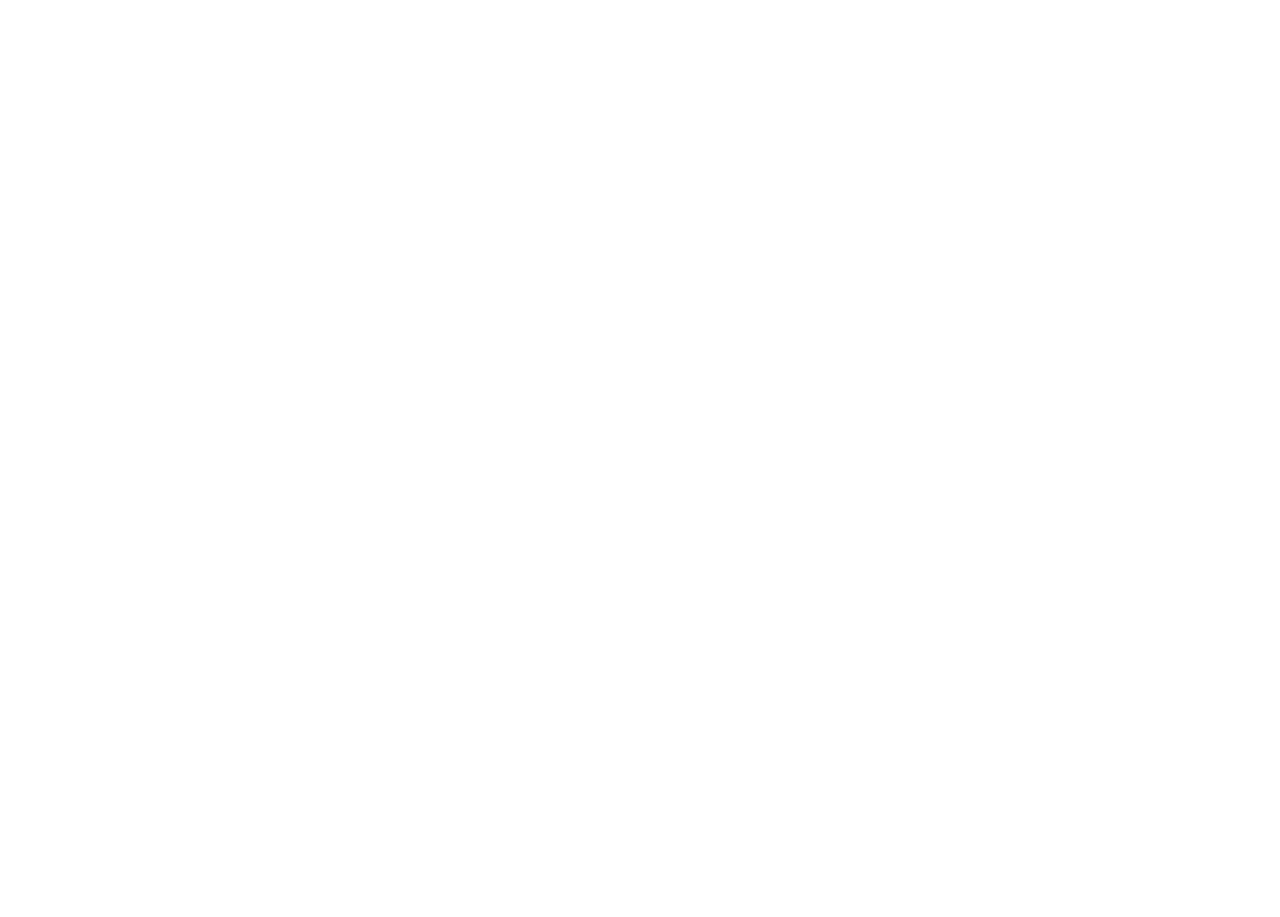
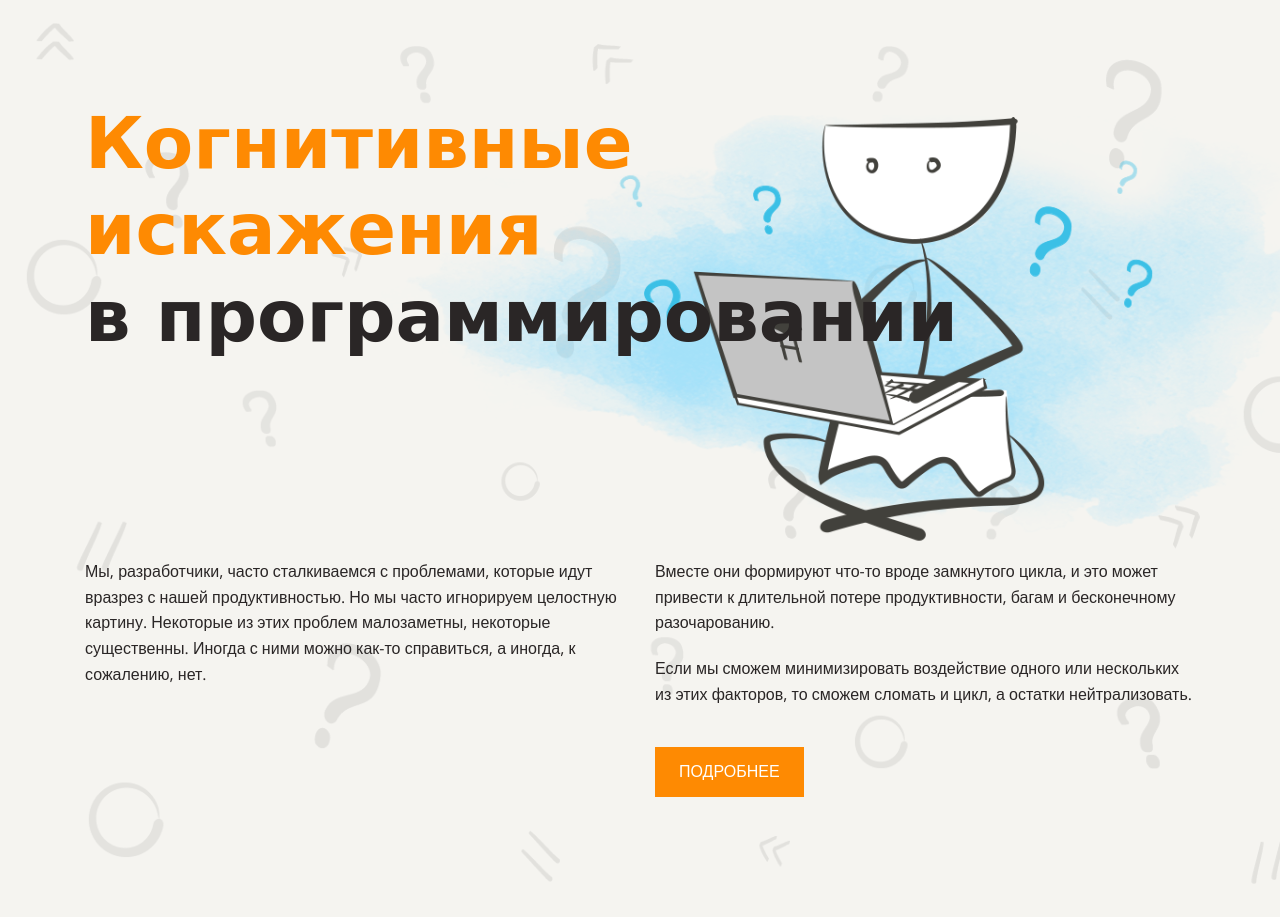
Before and after one commit to iashchuk/layout-designer-project-lvl1, a website: page src/index.html in a window 1280 px wide. Before the commit the page ends 800 px from the top, so only its background shows below. Drawn offline with nearby package versions, Linux system fonts and the light colour scheme; a web font is replaced by a local one.

Commit message:
Add header section

```diff
--- a/src/index.html
+++ b/src/index.html
@@ -6,12 +6,51 @@
     <meta http-equiv="X-UA-Compatible" content="ie=edge" />
     <title>Когнитивные искажения: iashchuk</title>
     <link rel="stylesheet" href="styles/style.css" />
+    <link rel="stylesheet" href="styles/header.css" />
   </head>
   <body>
-        <div class="container">
-            <header></header>
+    <header class="bg-image bg-light overflow-hidden">
+      <div class="section">
+        <div class="promo">
+          <h1 class="title-header">
+            <span class="text-main">Когнитивные искажения</span>
+            в&nbsp;программировании
+          </h1>
+        </div>
+        <div class="grid">
+          <div class="grid-row">
+            <div class="grid-column">
+              <p>
+                Мы, разработчики, часто сталкиваемся с проблемами, которые идут
+                вразрез с нашей продуктивностью. Но мы часто игнорируем
+                целостную картину. Некоторые из этих проблем малозаметны,
+                некоторые существенны. Иногда с ними можно как-то справиться, а
+                иногда, к сожалению, нет.
+              </p>
+            </div>
+            <div class="grid-column">
+              <p>
+                Вместе они формируют что-то вроде замкнутого цикла, и это может
+                привести к длительной потере продуктивности, багам и
+                бесконечному разочарованию.
+              </p>
+              <p>
+                Если мы сможем минимизировать воздействие одного или нескольких
+                из этих факторов, то сможем сломать и цикл, а остатки
+                нейтрализовать.
+              </p>
+            </div>
+          </div>
+          <div class="grid-row">
+            <div class="grid-column"></div>
+            <div class="grid-column">
+              <a href="#nav" class="btn btn-link btn-header">Подробнее</a>
+            </div>
+          </div>
+        </div>
+      </div>
+    </header>
     <main></main>
     <footer></footer>
-        </div>
   </body>
 </html>
--- /dev/null
+++ b/src/styles/header.css
@@ -0,0 +1,28 @@
+.promo {
+  padding-bottom: 200px;
+}
+
+.promo::before {
+  position: absolute;
+  top: 55px;
+  right: -270px;
+
+  width: 1085px;
+  height: 525px;
+
+  background-image: url("../images/main.png");
+  background-repeat: no-repeat;
+  background-size: cover;
+
+  content: "";
+}
+
+.title-header {
+  position: relative;
+
+  max-width: 200px;
+}
+
+.btn-header {
+  margin-right: auto;
+}
--- a/src/styles/style.css
+++ b/src/styles/style.css
@@ -5,6 +5,7 @@
   --font-default: "Open Sans", sans-serif;
   --font-title: "Neucha", cursive;
   --color-main: #fe8a02;
+  --color-main-hover: #ea7600;
   --color-main-dark: #42413c;
   --color-white: #fff;
   --color-white-opacity: #d7ccc0;
@@ -29,6 +30,9 @@ body {
 h1,
 h2,
 h3 {
+  margin: 0;
+  padding: 0;
+
   font-family: var(--font-title);
   line-height: 1.2em;
 }
@@ -45,7 +49,96 @@ h3 {
   font-size: 34px;
 }
 
-.container {
+p {
+  margin: 0;
+  padding: 0;
+}
+
+.text-main {
+  color: var(--color-main);
+}
+
+.section {
+  position: relative;
+
   max-width: 1110px;
-  margin: 100px auto;
+
+  margin: 0 auto;
+  padding: 100px 0;
 }
+
+.overflow-hidden {
+  overflow: hidden;
+}
+
+.bg-image {
+  position: relative;
+}
+
+.bg-image::before {
+  position: absolute;
+  top: 0;
+  left: 0;
+
+  width: 100%;
+  height: 100%;
+
+  background-image: url("../images/background.png");
+  background-repeat: no-repeat;
+  background-size: cover;
+
+  opacity: 0.1;
+
+  content: "";
+}
+
+.bg-light {
+  background-color: var(--color-light);
+}
+
+.btn {
+  display: inline-block;
+
+  background: var(--color-main);
+
+  border: none;
+
+  transition: background 0.5s;
+}
+
+.btn:hover {
+  background: var(--color-main-hover);
+}
+
+.btn-link {
+  padding: 12px 24px;
+
+  color: var(--color-white);
+  text-transform: uppercase;
+  text-decoration: none;
+}
+
+.grid {
+  display: flex;
+  flex-direction: column;
+}
+
+.grid-row {
+  display: flex;
+  margin-bottom: 20px;
+}
+
+.grid-column {
+  display: flex;
+  flex-direction: column;
+  width: 50%;
+  padding-right: 30px;
+}
+
+.grid-column:last-child {
+  padding-right: 0;
+}
+
+.grid-column p {
+  margin-bottom: 20px;
+}
```
Lines whose indentation alone changed are shown as unchanged.
